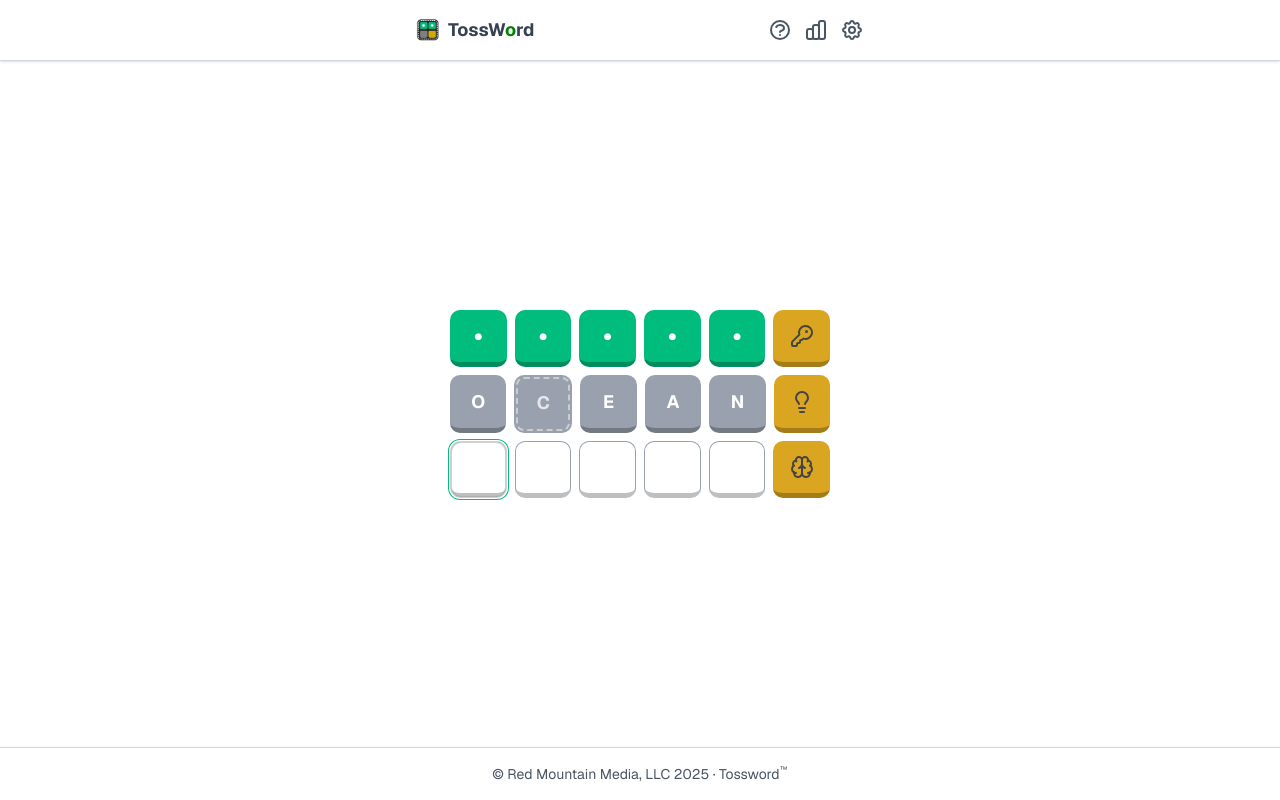
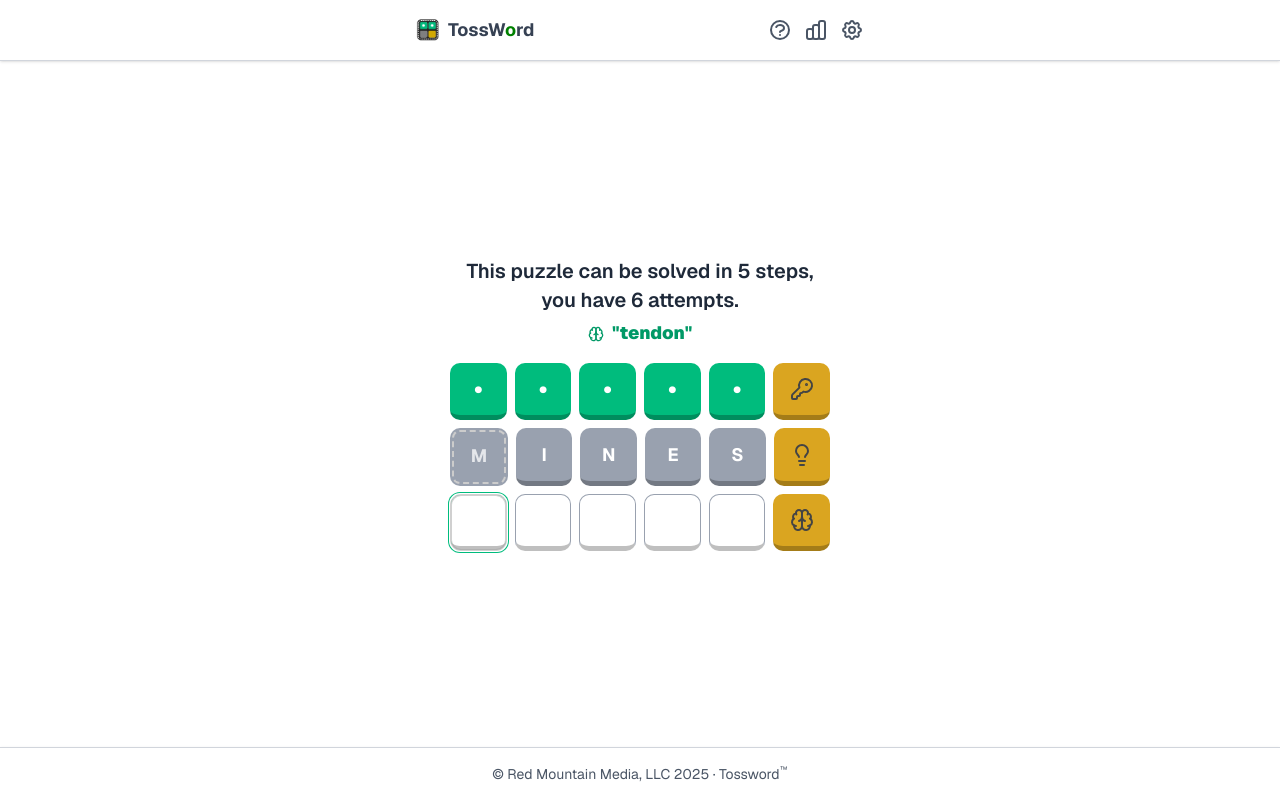
Before and after one commit to eighties8/tossword, a Next.js app: page / in a window 1280 px wide. Both pictures are taken after a click on the button "Play". Built offline with nearby package versions, Linux system fonts and the light colour scheme.

Commit message:
Enforces max attempts based on BFS for the current words progression

```diff
--- a/app/globals.css
+++ b/app/globals.css
@@ -205,6 +205,10 @@ header .logoText span.quirk:after {
   display:none
 }
 
+.logoText.splash span.quirk:after {
+  height: 2px;
+}
+
 .puzzle .puzzle-grid {
   border-bottom:5px solid rgba(0,0,0,.25)
 }
--- a/components/TosswordGame.tsx
+++ b/components/TosswordGame.tsx
@@ -5,6 +5,9 @@ import Image from "next/image"
 import { Lightbulb, HelpCircle, KeyRound, Crown, Delete, Sparkles, Brain } from "lucide-react"
 import { Inter, Poppins } from "next/font/google"
 import { VALID_WORDS, bidirectionalBFS, neighborsOneChangeReorder } from "@/lib/dictionary"
+
+// Set to true to always show OCEAN -> FIELD puzzle, false for random puzzles
+const SINGLE_PUZZLE_MODE = false
 
 const inter = Inter({
   subsets: ["latin"],
@@ -80,9 +83,6 @@ const HARD_PUZZLES = [
   { root: "FIELD", mystery: "GRASS" },
   { root: "MUSIC", mystery: "DEPTH" },
 ]
-
-// Set to true to always show OCEAN -> FIELD puzzle, false for random puzzles
-const SINGLE_PUZZLE_MODE = true
 
 export default function TosswordGame() {
   const [debugMode, setDebugMode] = useState(false)
@@ -659,6 +659,20 @@ export default function TosswordGame() {
 
   const submitWord = useCallback(() => {
     if (gameState.gameWon) return
+
+    // Check attempt limit
+    const optimalPath = bidirectionalBFS(gameState.rootWord.toUpperCase(), gameState.mysteryWord.toUpperCase())
+    const optimalLength = optimalPath.length > 0 ? optimalPath.length - 1 : 0
+    const maxAttempts = optimalLength + 1 // Easy mode: optimal + 1
+    const remainingAttempts = maxAttempts - gameState.attempts.length
+
+    if (remainingAttempts <= 0) {
+      setGameState((prev) => ({ ...prev, errorMessage: "Awe, that was your last try today. Sorry, try again tomorrow!", inputLetters: ["", "", "", "", ""], activeIndex: 0 }))
+      const timer = setTimeout(() => setGameState((prev) => ({ ...prev, errorMessage: "" })), 5000)
+      setTimeout(() => { inputRefs.current[0]?.focus() }, 50)
+      return () => clearTimeout(timer)
+    }
+
     const word = gameState.inputLetters.join("")
 
     if (word.length !== 5) {
@@ -762,6 +776,18 @@ export default function TosswordGame() {
     if (gameState.gameWon || gameState.gameOver) return
 
     if (key === 'ENTER') {
+      // Check attempt limit before submitting
+      const optimalPath = bidirectionalBFS(gameState.rootWord.toUpperCase(), gameState.mysteryWord.toUpperCase())
+      const optimalLength = optimalPath.length > 0 ? optimalPath.length - 1 : 0
+      const maxAttempts = optimalLength + 1 // Easy mode: optimal + 1
+      const remainingAttempts = maxAttempts - gameState.attempts.length
+
+      if (remainingAttempts <= 0) {
+        setGameState((prev) => ({ ...prev, errorMessage: "Awe, that was your last try today. Sorry, try again tomorrow!" }))
+        const timer = setTimeout(() => setGameState((prev) => ({ ...prev, errorMessage: "" })), 5000)
+        return () => clearTimeout(timer)
+      }
+
       submitWord()
     } else if (key === 'BACKSPACE') {
       if (gameState.activeIndex > 0) {
@@ -1059,7 +1085,7 @@ export default function TosswordGame() {
           </div>
           <h1 className="logoText text-5xl font-bold text-gray-700 mb-4 font-poppins">T<span>o</span>ssW<span className="quirk">o</span>rd</h1>
           <p className="text-lg text-gray-700 mb-4 font-inter">
-            Today's start word is <strong className="text-green-700">{settingsLoaded ? (debugMode ? "OCEAN" : (selectedPuzzle?.root || "Loading...")) : "..."}</strong>.
+            Today's start word is <strong className="text-green-700">{settingsLoaded ? (selectedPuzzle?.root || "Loading...") : "..."}</strong>.
             {!settingsLoaded && <span className="text-sm text-gray-500"> (Loading...)</span>}
           </p>
           <p className="splashHelp text-lg text-gray-700 mb-8 font-inter">Using this word as a starting point, change one letter at a time, in any order, to unlock today's mystery word. Click the <Brain className="inline w-4 h-4" /> icon to reveal a helpful clue for each word.</p>
@@ -1129,9 +1155,72 @@ export default function TosswordGame() {
               {/* Main Puzzle Grid */}
         <div className="flex-1 flex flex-col justify-center items-center pb-14 md:pb-0">
           {/* Mobile-only TOSSWORD title */}
-          <h1 className="logoText text-2xl font-bold text-emerald-700 font-poppins mb-4 md:hidden block">
+          <h1 className="logoText splash text-2xl font-bold font-poppins mb-4 md:hidden block">
           T<span>o</span>ssW<span className="quirk">o</span>rd
           </h1>
+
+          {/* Attempt Counter - Only show when not solved */}
+          {!gameState.gameWon && (
+            <div className="w-full max-w-[400px] px-[10px] mb-4">
+              {(() => {
+                const optimalPath = bidirectionalBFS(gameState.rootWord.toUpperCase(), gameState.mysteryWord.toUpperCase())
+                const optimalLength = optimalPath.length > 0 ? optimalPath.length - 1 : 0
+                const maxAttempts = optimalLength + 1 // Easy mode: optimal + 1
+                const remainingAttempts = maxAttempts - gameState.attempts.length
+                const isLastAttempt = remainingAttempts === 1
+                const isOutOfAttempts = remainingAttempts <= 0
+
+                if (isOutOfAttempts) {
+                  return (
+                    <h2 className="text-lg font-semibold text-red-600 font-inter text-center">
+                      Awe, that was your last try today. Sorry, try again tomorrow!
+                    </h2>
+                  )
+                }
+
+                return (
+                  <h2 className="text-lg font-semibold text-gray-700 font-inter text-center">
+                    {!gameState.isHardMode && gameState.attempts.length === 0 ? (
+                      // Before first attempt, show puzzle difficulty info and clue
+                      (() => {
+                        const optimalPath = bidirectionalBFS(gameState.rootWord.toUpperCase(), gameState.mysteryWord.toUpperCase())
+                        const optimalLength = optimalPath.length > 0 ? optimalPath.length - 1 : 0
+                        const nextWord = optimalPath.length >= 2 ? optimalPath[1].toLowerCase() : null
+                        const clue = nextWord ? getWordClue(nextWord) : null
+
+                        return (
+                          <>
+                            <span className="text-gray-800 text-xl">This puzzle can be solved in {optimalLength} steps, you have {optimalLength + 1} attempts.</span>
+                            {clue && <span className="text-emerald-600 block mt-1"><Brain className="inline w-4 h-4 mr-1" /> <strong>"{clue}"</strong></span>}
+                          </>
+                        )
+                      })()
+                    ) : (
+                      // After first attempt, show attempts remaining and clue
+                      <>
+                        {isLastAttempt ? (
+                          <span className="text-amber-600 text-xl">Last attempt! </span>
+                        ) : (
+                          <span className="text-gray-800 text-xl">{remainingAttempts} attempts remaining</span>
+                        )}
+                        {!gameState.isHardMode && (() => {
+                          const lastAttempt = gameState.attempts[gameState.attempts.length - 1].toUpperCase()
+                          const path = bidirectionalBFS(lastAttempt, gameState.mysteryWord.toUpperCase())
+                          if (path.length >= 2) {
+                            const nextWord = path[1].toLowerCase()
+                            const clue = getWordClue(nextWord)
+                            return <span className="text-emerald-600 block mt-1"><Brain className="inline w-4 h-4 mr-1" /> <strong>"{clue || 'No clue available'}"</strong></span>
+                          }
+                          return null
+                        })()}
+                      </>
+                    )}
+                  </h2>
+                )
+              })()}
+            </div>
+          )}
+
           <div ref={puzzleRef} className={`w-full max-w-[400px] px-[10px] puzzle ${gameState.gameWon ? 'puzzle-solved' : ''}`}>
           {/* WIN BANNER */}
           <div
@@ -1486,7 +1575,21 @@ export default function TosswordGame() {
                        let keyStyle = 'bg-gray-400 text-white' // Default medium gray
 
                        if (k === 'ENTER' || k === 'BACKSPACE') {
-                         keyStyle = 'bg-gray-600 text-white' // Keep ENTER/BACKSPACE dark
+                         // Check if ENTER should be disabled due to attempt limit
+                         if (k === 'ENTER') {
+                           const optimalPath = bidirectionalBFS(gameState.rootWord.toUpperCase(), gameState.mysteryWord.toUpperCase())
+                           const optimalLength = optimalPath.length > 0 ? optimalPath.length - 1 : 0
+                           const maxAttempts = optimalLength + 1
+                           const remainingAttempts = maxAttempts - gameState.attempts.length
+
+                           if (remainingAttempts <= 0) {
+                             keyStyle = 'bg-gray-400 text-gray-300 cursor-not-allowed' // Disabled state
+                           } else {
+                             keyStyle = 'bg-gray-600 text-white' // Normal ENTER state
+                           }
+                         } else {
+                           keyStyle = 'bg-gray-600 text-white' // BACKSPACE always enabled
+                         }
                        } else if (k.length === 1) {
                                                                           // Only start coloring after first guess
                          if (gameState.attempts.length > 0) {
@@ -1532,6 +1635,13 @@ export default function TosswordGame() {
                           key={k}
                           type="button"
                           onClick={() => handleVirtualKey(k)}
+                          disabled={k === 'ENTER' && (() => {
+                            const optimalPath = bidirectionalBFS(gameState.rootWord.toUpperCase(), gameState.mysteryWord.toUpperCase())
+                            const optimalLength = optimalPath.length > 0 ? optimalPath.length - 1 : 0
+                            const maxAttempts = optimalLength + 1
+                            const remainingAttempts = maxAttempts - gameState.attempts.length
+                            return remainingAttempts <= 0
+                          })()}
                           className={[
                             'h-[60px] rounded-md text-sm font-medium',
                             keyStyle,
@@ -1617,10 +1727,11 @@ export default function TosswordGame() {
                   <span className="inline-block h-4 w-4 transform rounded-full bg-white translate-x-6" />
                 </button>
               </div>
-              <div className="pt-4 border-t border-gray-600">
+              {/* ENABLE LATER IF DESIRED */}
+              {/* <div className="pt-4 border-t border-gray-600">
                 <p className="text-gray-400 text-sm mb-3 text-center">Settings are saved automatically. Click below to start a new game with current settings.</p>
                 <button onClick={() => { setShowSettings(false); initializeGame() }} className="w-full bg-red-600 hover:bg-red-700 text-white font-semibold py-2 px-4 rounded-lg transition-colors">Reset Game (Apply Settings)</button>
-              </div>
+              </div> */}
             </div>
           </div>
         </div>
```
